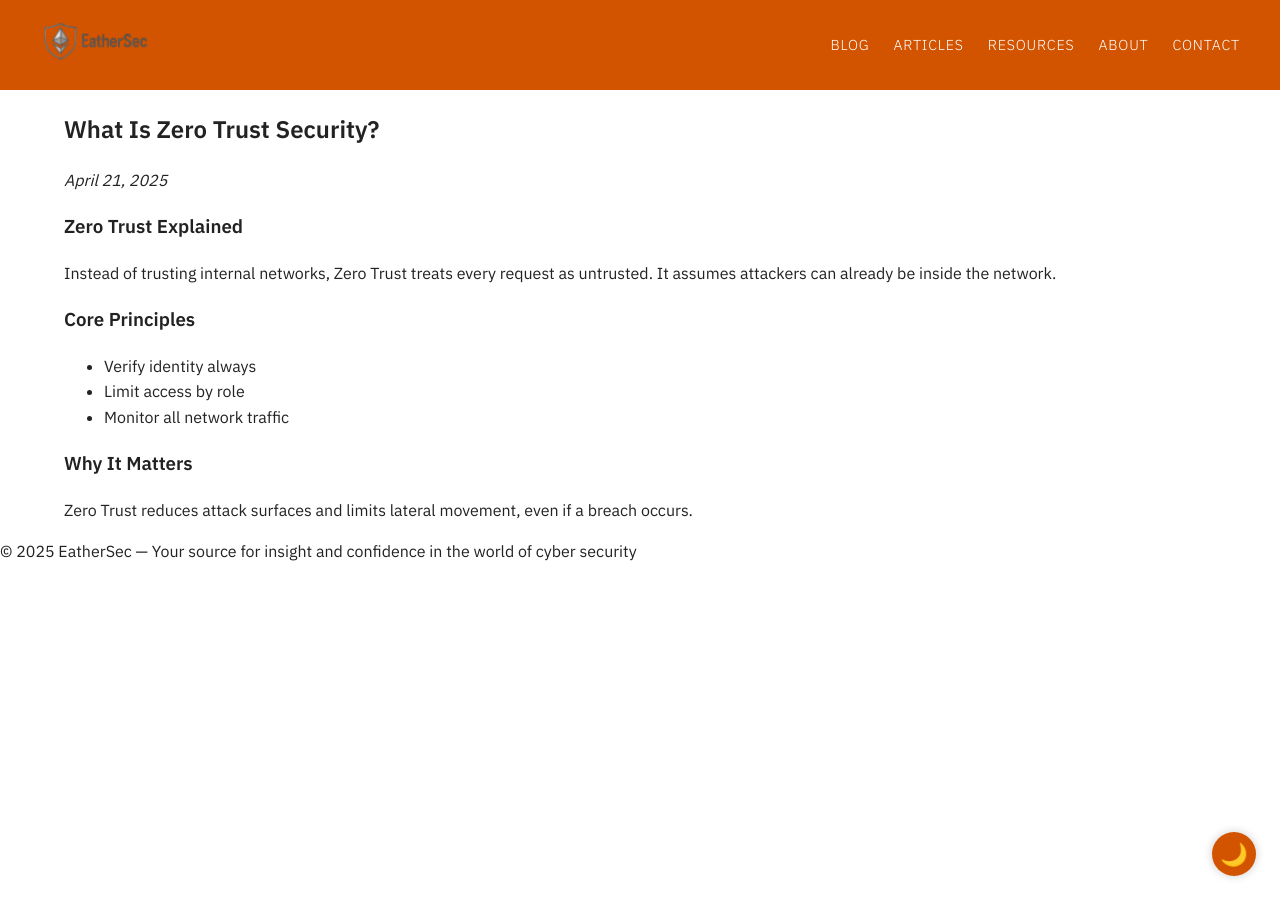
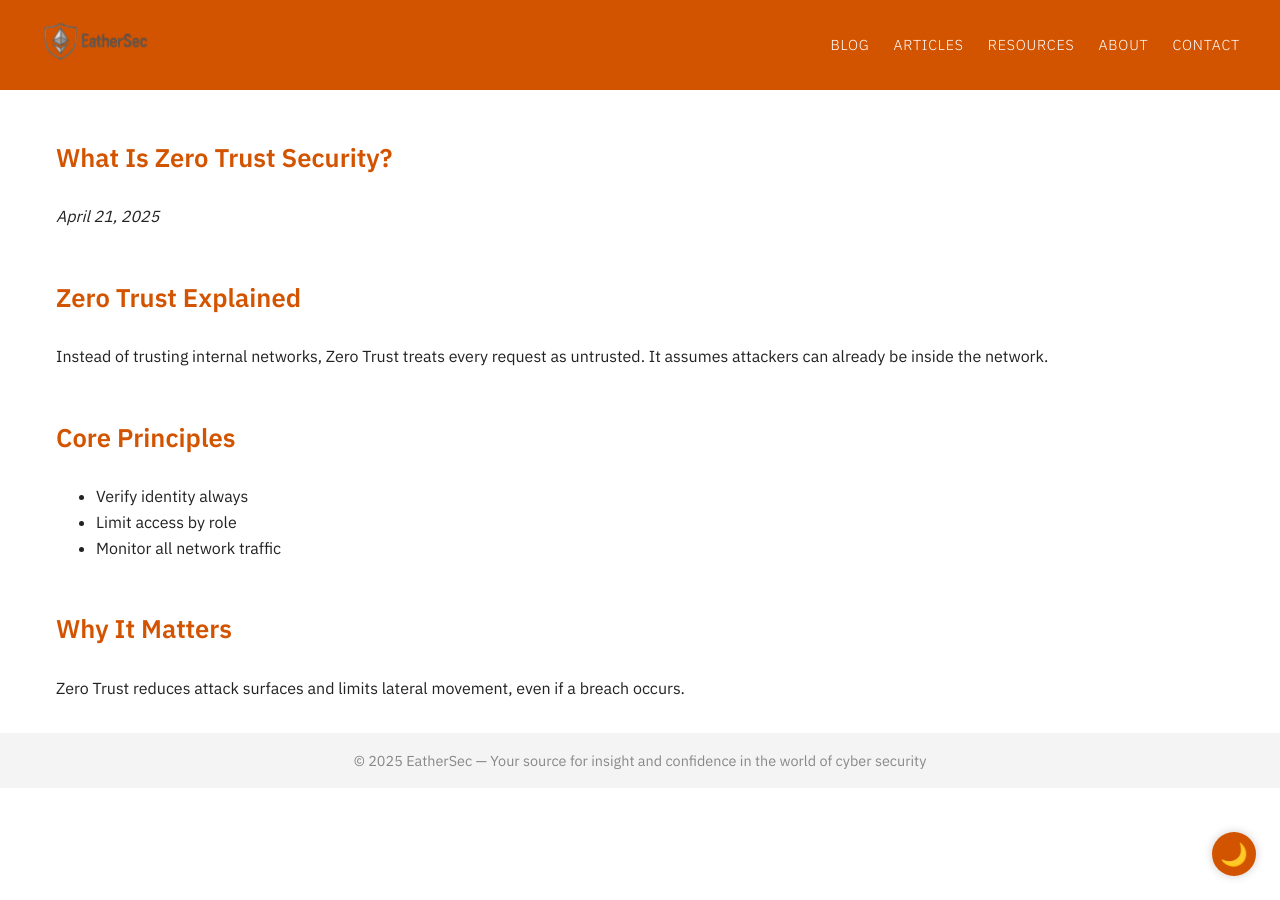
Before and after one commit to espenssk/blogpage, a Jekyll site: the page built from _posts/2025-04-21-zero-trust-model.md, in a window 1280 px wide. Built offline with Jekyll 4.4.1, drawn with Linux system fonts in a browser that asks for light colours.

Commit message:
fix: bugged large pictures in blogposts

```diff
--- a/assets/css/style.css
+++ b/assets/css/style.css
@@ -1,5 +1,17 @@
-/* === RESET & BASE === */
-* {
+/* === VARIABLES & BASE === */
+:root {
+  --color-primary: #d35400;
+  --color-primary-light: #e1701a;
+  --color-dark-bg: #121212;
+  --color-dark-toggle: #ffa726;
+  --color-text: #222;
+  --color-text-light: #eee;
+  --color-link: #d35400;
+  --spacing-base: 1rem;
+  --max-width: 1200px;
+}
+
+*, *::before, *::after {
   box-sizing: border-box;
 }
 
@@ -7,7 +19,7 @@ body {
   margin: 0;
   font-family: 'IBM Plex Sans', sans-serif;
   background-color: #fff;
-  color: #222;
+  color: var(--color-text);
   line-height: 1.6;
   -webkit-font-smoothing: antialiased;
   -moz-osx-font-smoothing: grayscale;
@@ -15,48 +27,73 @@ body {
 }
 
 main {
-  padding: 0 1.5rem;
-  max-width: 1200px;
+  padding: 0 var(--spacing-base);
   margin: 0 auto;
+  max-width: var(--max-width);
+}
+
+/* === TYPOGRAPHY === */
+a, .post-info a {
+  color: var(--color-link);
+  text-decoration: none;
+}
+a:hover, .post-info a:hover {
+  text-decoration: underline;
+}
+h2, h3 {
+  position: relative;
+  margin: 3rem 0 1rem;
+  padding-bottom: 0.6rem;
+  font-size: 1.6rem;
+  font-weight: 600;
+  color: var(--color-link);
+}
+h2::after, h3::after {
+  content: '';
+  position: absolute;
+  bottom: 0;
+  left: 0;
+  width: 80px;
+  height: 3px;
+  background-color: var(--color-link);
+  border-radius: 2px;
+  transform: scaleX(0);
+  transform-origin: left;
+  transition: transform 0.3s ease;
+}
+.fade-in h2::after, .fade-in h3::after {
+  transform: scaleX(1);
 }
 
 /* === HEADER & NAV === */
 header {
-  background-color: #d35400;
-  padding: 1rem 2rem;
+  background-color: var(--color-primary);
+  padding: var(--spacing-base) 2rem;
 }
-
 .header-container {
   display: flex;
   align-items: center;
   justify-content: space-between;
   flex-wrap: wrap;
-  max-width: 1200px;
   margin: 0 auto;
+  max-width: var(--max-width);
   width: 100%;
 }
-
 .logo-link img {
   max-height: 50px;
-  width: auto;
 }
-
 nav {
   display: flex;
   gap: 1.5rem;
   align-items: center;
 }
-
 nav a {
-  color: white;
-  text-decoration: none;
   font-size: 0.9rem;
   font-weight: 300;
   text-transform: uppercase;
   letter-spacing: 0.8px;
+  color: white;
 }
-
-/* === HAMBURGER === */
 .menu-toggle {
   display: none;
   background: none;
@@ -67,12 +104,12 @@ nav a {
   margin-left: auto;
 }
 
-/* === FLOATING DARK MODE BUTTON === */
+/* === FLOATING TOGGLE === */
 .floating-toggle {
   position: fixed;
   bottom: 1.5rem;
   right: 1.5rem;
-  background-color: #d35400;
+  background-color: var(--color-primary);
   color: white;
   border: none;
   border-radius: 50%;
@@ -84,40 +121,36 @@ nav a {
   box-shadow: 0 0 10px rgba(0,0,0,0.2);
   transition: background-color 0.3s ease;
 }
-
 .floating-toggle:hover {
-  background-color: #e1701a;
+  background-color: var(--color-primary-light);
 }
-
 body.dark-mode .floating-toggle {
-  background-color: #ffa726;
+  background-color: var(--color-dark-toggle);
   color: #111;
 }
 
 /* === DARK MODE === */
 body.dark-mode {
-  background-color: #121212;
-  color: #eee;
+  background-color: var(--color-dark-bg);
+  color: var(--color-text-light);
 }
-body.dark-mode a {
-  color: #ffa726;
+body.dark-mode a,
+body.dark-mode .post-info a {
+  color: var(--color-dark-toggle);
 }
-body.dark-mode header {
+body.dark-mode header,
+body.dark-mode footer {
   background-color: #1f1f1f;
 }
 body.dark-mode nav a {
-  color: #ffa726;
-}
-body.dark-mode footer {
-  background-color: #1f1f1f;
-  color: #aaa;
+  color: var(--color-dark-toggle);
 }
 body.dark-mode h2::after,
 body.dark-mode h3::after {
-  background-color: #ffa726;
+  background-color: var(--color-dark-toggle);
 }
 body.dark-mode .category-label {
-  background-color: #ffa726;
+  background-color: var(--color-dark-toggle);
   color: #111;
 }
 
@@ -125,79 +158,57 @@ body.dark-mode .category-label {
 .hero-grid {
   display: grid;
   grid-template-columns: repeat(auto-fit, minmax(180px, 1fr));
-  gap: 0;
+  gap: 0.5rem;
+  padding-top: var(--spacing-base);
   margin: 0;
-  max-width: 100%;
-  padding-top: 1rem;
 }
-
 .hero-grid-item {
   position: relative;
-  height: 300px;
   overflow: hidden;
   border-radius: 6px;
-  text-decoration: none;
-  display: block;
   background-size: cover;
   background-position: center;
-  background-repeat: no-repeat;
-  transition: transform 0.3s ease;
+  transition: transform 0.3s ease, box-shadow 0.3s ease;
 }
-
 .hero-grid-item:hover {
   transform: scale(1.02);
+  box-shadow: 0 4px 8px rgba(0,0,0,0.2);
 }
-
 .hero-grid-item::before {
   content: '';
   position: absolute;
   inset: 0;
-  background-color: rgba(0, 0, 0, 0.5); /* 50% opacity black overlay */
+  background-color: rgba(0,0,0,0.5);
   z-index: 0;
 }
-
 .hero-overlay {
   position: absolute;
   bottom: 0;
+  left: 0;
   width: 100%;
-  color: #fff;
+  height: 100%;
   display: flex;
-  align-items: center;
+  align-items: flex-end;
   justify-content: center;
-  padding: 0.75rem;
+  padding: var(--spacing-base);
   z-index: 2;
-  opacity: 1;
-  background: none;
-  height: 100%;
-  align-items: flex-end; /* align text toward bottom */
-  padding: 1rem;
 }
-
 .hero-overlay span {
-  .hero-overlay span {
-  /* existing properties… */
-  font-family: 'IBM Plex Sans', sans-serif;
-  /* use a fluid font size that clamps between 1rem and 1.4rem */
   font-size: clamp(1rem, 2.5vw, 1.4rem);
   font-weight: 700;
+  color: #fff;
   text-align: center;
+  text-shadow: 0 2px 4px rgba(0,0,0,0.6);
   width: 100%;
-  color: #ffffff;
-  text-shadow: 0 2px 4px rgba(0, 0, 0, 0.6);
-
-  /* allow wrapping */
   white-space: normal;
-  overflow-wrap: break-word;
   word-break: break-word;
-  padding: 0 0.5rem;  /* add horizontal padding on small screens */
+  padding: 0 0.5rem;
 }
-
-
 .hero-category {
   position: absolute;
   top: 0.5rem;
   left: 0.5rem;
-  background-color: rgba(0, 0, 0, 0.65);
+  background-color: rgba(0,0,0,0.65);
   color: white;
   font-size: 0.75rem;
   font-weight: 600;
@@ -214,124 +225,27 @@ body.dark-mode .category-label {
   padding-left: 0;
   margin: 2rem 0;
 }
-
 .post-list li {
   display: flex;
   align-items: flex-start;
-  gap: 1.5rem;
-  margin-bottom: 2rem;
+  gap: 1rem;
+  margin-bottom: 1.5rem;
   border-bottom: 1px solid #eee;
   padding-bottom: 1rem;
   flex-wrap: wrap;
 }
-
 .post-thumb-left {
-  width: 140px;
-  height: 140px;
+  width: 100px;
+  height: 100px;
   object-fit: cover;
+  flex-shrink: 0;
   border-radius: 6px;
-  flex-shrink: 0;
 }
-
 .post-info {
-  flex: 1 1 300px;
+  flex: 1;
 }
-
 .post-info h4 {
   margin-top: 0;
-}
-
-.post-info a {
-  color: #d35400;
-  font-weight: 500;
-  text-decoration: none;
-}
-
-.post-info a:hover {
-  text-decoration: underline;
-}
-
-/* === HEADINGS WITH UNDERLINES === */
-h2, h3 {
-  position: relative;
-  margin-top: 3rem;
-  margin-bottom: 1rem;
-  padding-bottom: 0.6rem;
-  font-weight: 600;
-  font-size: 1.6rem;
-  color: #d35400;
-}
-
-h2::after, h3::after {
-  content: "";
-  position: absolute;
-  bottom: 0;
-  left: 0;
-  height: 3px;
-  width: 80px;
-  background-color: #d35400;
-  border-radius: 2px;
-  transform: scaleX(0);
-  transform-origin: left;
-  transition: transform 0.3s ease-in-out;
-}
-
-h2.fade-in::after,
-h3.fade-in::after {
-  transform: scaleX(1);
-}
-
-/* === DIVIDER UNDER HEADINGS === */
-.featured-divider {
-  height: 4px;
-  width: 100%;
-  max-width: 1200px;
-  background-color: #d35400;
-  margin: 0 auto 2rem auto;
-  border-radius: 2px;
-}
-
-/* === CATEGORY LABEL === */
-.category-label {
-  display: inline-block;
-  font-size: 0.75rem;
-  font-weight: 600;
-  padding: 0.2rem 0.5rem;
-  background-color: #d35400;
-  color: white;
-  border-radius: 4px;
-  text-transform: uppercase;
-  margin-bottom: 0.5rem;
-  animation: fadeSlideIn 0.4s ease-out both;
-}
-
-@keyframes fadeSlideIn {
-  0% {
-    opacity: 0;
-    transform: translateY(-8px);
-  }
-  100% {
-    opacity: 1;
-    transform: translateY(0);
-  }
-}
-
-/* === FADE-IN ANIMATIONS === */
-.fade-in {
-  opacity: 0;
-  transform: translateY(20px);
-  animation: fadeInUp 0.6s ease-out forwards;
-}
-
-.fade-in-delay {
-  animation-delay: 0.2s;
-}
-
-@keyframes fadeInUp {
-  to {
-    opacity: 1;
-    transform: translateY(0);
-  }
 }
 
 /* === FOOTER === */
@@ -340,7 +254,7 @@ footer {
   justify-content: center;
   align-items: center;
   text-align: center;
-  padding: 1rem;
+  padding: var(--spacing-base);
   font-size: 0.9rem;
   background-color: #f4f4f4;
   color: #888;
@@ -352,23 +266,17 @@ footer {
   header {
     padding: 0.75rem 1rem;
   }
-
   .header-container {
     flex-direction: row;
     align-items: center;
     justify-content: space-between;
   }
-
   .menu-toggle {
     display: block;
-    margin-left: auto; /* push to right */
+    margin-left: auto;
     order: 2;
   }
-
-  .logo-link {
-    order: 1;
-  }
-
+  .logo-link { order: 1; }
   nav {
     display: none;
     flex-direction: column;
@@ -378,48 +286,18 @@ footer {
     gap: 1rem;
     order: 3;
   }
-
-  nav.active {
-    display: flex;
-  }
-
+  nav.active { display: flex; }
   .post-list li {
     flex-direction: column;
     align-items: center;
     text-align: center;
   }
-
   .post-thumb-left {
     width: 100%;
     height: auto;
   }
-
-  .post-info {
-    flex: 1 1 100%;
-  }
-
   .floating-toggle {
     bottom: 1rem;
     right: 1rem;
   }
 }
-
-/* === Post list & thumbnails === */
-.post-list {
-  list-style: none;    /* remove bullets */
-  padding-left: 0;
-}
-
-.post-list li {
-  display: flex;
-  align-items: flex-start;
-  gap: 1rem;
-  margin-bottom: 1.5rem;
-}
-
-.post-thumb-left {
-  width: 100px;        /* shrink thumbnails */
-  height: 100px;
-  object-fit: cover;
-  flex-shrink: 0;
-}
```
